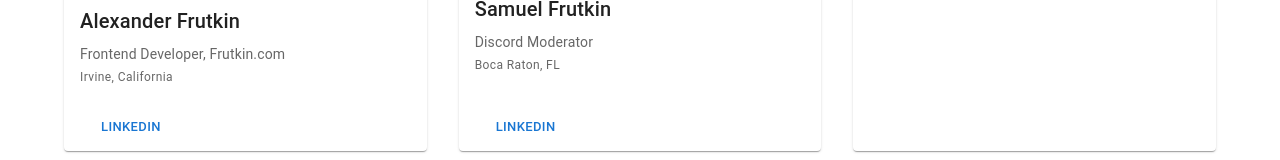
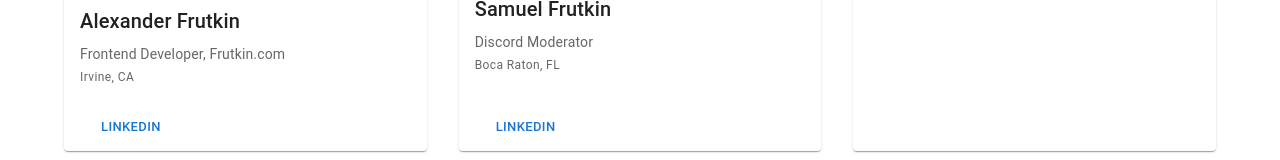
Before and after one commit to yummydirtx/frutkin.com, a React (Vite) app: page / in a window 1280 px wide. Shown: the part 1188-1348 px from the top of the page. Built offline with nearby package versions, Linux system fonts and the light colour scheme; some icons are missing.

Commit message:
Update location format for Alexander Frutkin in people data

```diff
--- a/src/App.jsx
+++ b/src/App.jsx
@@ -52,7 +52,7 @@ const people = [
   {
     name: 'Alexander Frutkin',
     title: 'Frontend Developer, Frutkin.com',
-    location: 'Irvine, California',
+    location: 'Irvine, CA',
     linkedin: 'https://www.linkedin.com/in/alex-frutkin-63804597/',
     image: afrutkin, // Updated path for public folder
   },
```
